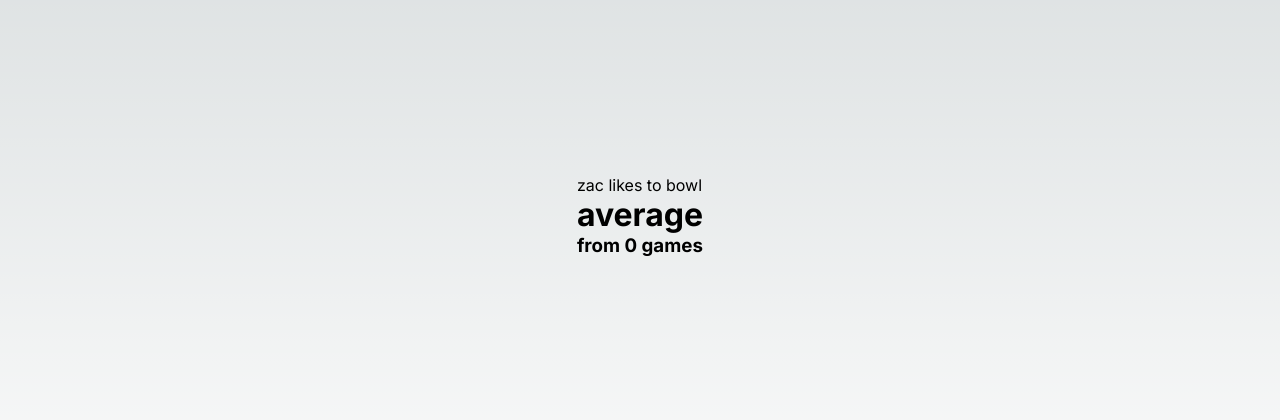
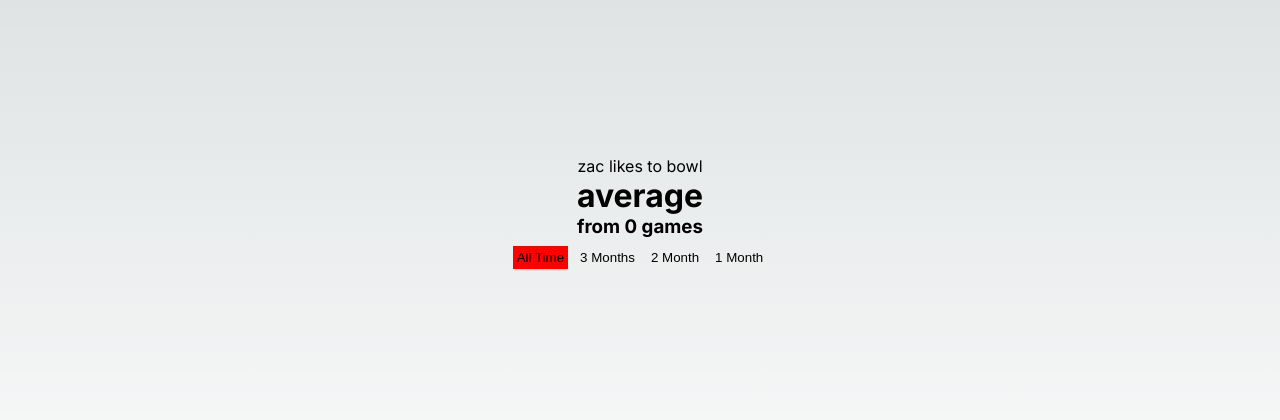
Before and after one commit to mayhemphone/zac-bowls, a Next.js app: page / in a window 1280 px wide. Shown: the part 184-604 px from the top of the page. Built offline with nearby package versions, Linux system fonts and the light colour scheme; no server answers; the database is empty.

Commit message:
different average periods

```diff
--- a/src/app/page.tsx
+++ b/src/app/page.tsx
@@ -1,4 +1,4 @@
-import Average from "@/components/Average";
+import Average from "@/components/Average/Average";
 
 export default async function Home() {
   return (
@@ -10,9 +10,20 @@ export default async function Home() {
         minHeight: "100vh",
       }}
     >
-      <div>
+      <div
+        style={{
+          width: "100%",
+          display: "flex",
+          flexDirection: "column",
+          alignItems: "center",
+        }}
+      >
         <p>zac likes to bowl</p>
         <Average />
+        {/* abstract to component  */}
+        {/* <hr style={{ width: "100%", margin: "10px 0" }} />
+        <h3>last set</h3> */}
+        {/* pull games from last date entered */}
       </div>
     </main>
   );
--- a/src/components/Average.tsx
+++ /dev/null
@@ -1,17 +0,0 @@
-import React from "react";
-//import styles from './Average.module.scss'
-import { getAverageScores, getGames } from "@/db/queries";
-type Props = {};
-
-const Average = async ({}: Props) => {
-  const avgScores = await getAverageScores();
-  const games = await getGames();
-  return (
-    <>
-      <h1>{avgScores} average</h1>
-      <h3>from {games.length} games</h3>
-    </>
-  );
-};
-
-export default Average;
--- /dev/null
+++ b/src/components/Average/Average.tsx
@@ -0,0 +1,69 @@
+"use client";
+
+import React, { useEffect, useState } from "react";
+//import styles from './Average.module.scss'
+import { getAverageScores, getGames } from "@/db/queries";
+import { subtractMonths } from "@/util/dates";
+import Link from "next/link";
+import AverageButton from "../AverageButton/AverageButton";
+type Props = {};
+
+const Average = ({}: Props) => {
+  const [months, setMonths] = useState(360);
+  const [avgScores, setavgScores] = useState<any>(undefined);
+
+  useEffect(() => {
+    const getScores = async () => {
+      const avgScores = await getAverageScores({
+        start: subtractMonths(months),
+        end: subtractMonths(0), // today
+      });
+      setavgScores(avgScores);
+    };
+    getScores();
+  }, [months]);
+
+  return (
+    <>
+      {/* <pre
+        style={{
+          maxHeight: "500px",
+          overflow: "auto",
+          width: "80vw",
+          outline: "1px solid grey",
+          margin: "1rem 0",
+          padding: "1rem",
+        }}
+      >
+        {JSON.stringify(avgScores, null, 2)}
+      </pre> */}
+      <div
+        style={{
+          // outline: "1px solid red",
+          display: "flex",
+          flexDirection: "column",
+          alignItems: "center",
+        }}
+      >
+        <h1>{avgScores?.average} average</h1>
+        <h3>from {avgScores?.count} games</h3>
+        <div style={{ display: "flex", gap: ".5rem", margin: ".5rem 0" }}>
+          <AverageButton setMonths={setMonths} months={months} value={360}>
+            All Time
+          </AverageButton>
+          <AverageButton setMonths={setMonths} months={months} value={3}>
+            3 Months
+          </AverageButton>
+          <AverageButton setMonths={setMonths} months={months} value={2}>
+            2 Month
+          </AverageButton>
+          <AverageButton setMonths={setMonths} months={months} value={1}>
+            1 Month
+          </AverageButton>
+        </div>
+      </div>
+    </>
+  );
+};
+
+export default Average;
--- /dev/null
+++ b/src/components/AverageButton/AverageButton.tsx
@@ -0,0 +1,27 @@
+import React, { ReactNode } from "react";
+//import styles from './AverageButton.module.scss'
+
+type Props = {
+  setMonths: (value: React.SetStateAction<number>) => void;
+  months: number;
+  children: ReactNode;
+  value: number;
+};
+
+const AverageButton = ({ setMonths, months, children, value }: Props) => {
+  return (
+    <button
+      onClick={() => setMonths(value)}
+      style={{
+        backgroundColor: months === value ? "red" : "transparent",
+        border: "none",
+        cursor: "pointer",
+        padding: ".25rem",
+      }}
+    >
+      {children}
+    </button>
+  );
+};
+
+export default AverageButton;
--- a/src/db/queries.ts
+++ b/src/db/queries.ts
@@ -41,13 +41,29 @@ export async function createManufacturer(data: InsertManufacturer) {
     .returning({ id: manufacturers.id });
 }
 
-export async function getAverageScores() {
-  const games = await db.query.games.findMany({});
+export async function getAverageScores({
+  start,
+  end,
+}: {
+  start?: string;
+  end?: string;
+}) {
+  const hasDates = start && end;
+
+  const games = await db.query.games.findMany({
+    ...(hasDates && {
+      where: (games, { between }) => between(games.date, start, end),
+    }),
+  });
 
   if (games.length > 0) {
     const allScores = games.reduce((acc, val) => acc + val.score, 0);
-    return Math.round(allScores / games.length);
-  } else return undefined;
+    return {
+      average: Math.round(allScores / games.length),
+      count: games.length,
+      games,
+    };
+  } else return { average: undefined, count: 0 };
 }
 
 export async function getGames() {
--- /dev/null
+++ b/src/util/dates.ts
@@ -0,0 +1,10 @@
+export function subtractMonths(months: number): string {
+  const currentDate = new Date();
+  currentDate.setMonth(currentDate.getMonth() - months);
+
+  const year = currentDate.getFullYear();
+  const month = String(currentDate.getMonth() + 1).padStart(2, "0");
+  const day = String(currentDate.getDate()).padStart(2, "0");
+
+  return `${year}-${month}-${day}`;
+}
```
